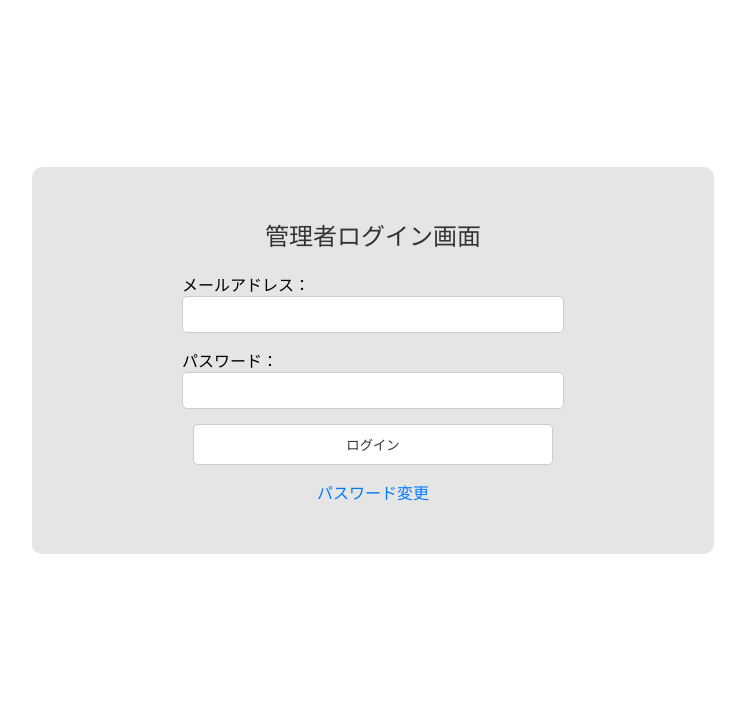
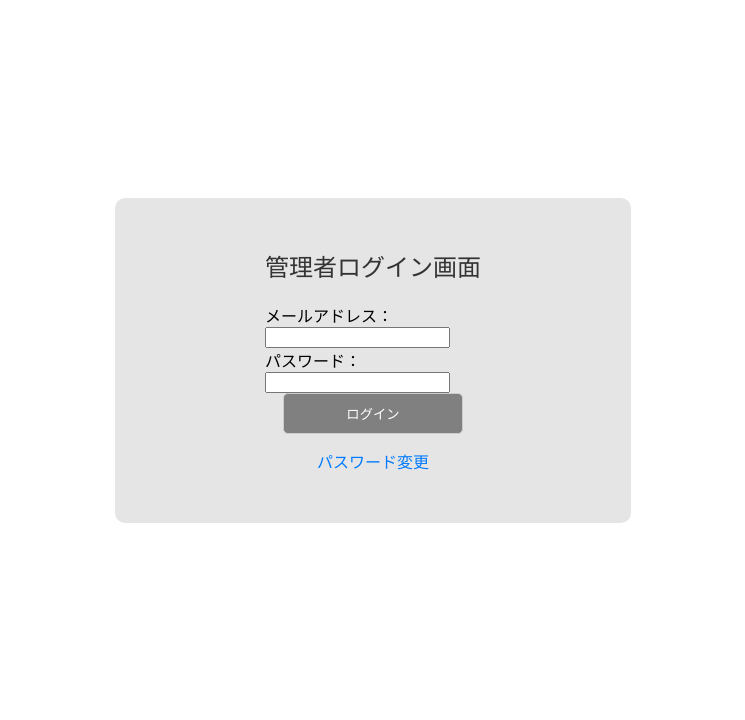
Before and after one commit to orenouserNamehaKawamura1/hackathon_d, a Flask app: page /admin/admin in a window 1280 px wide. Shown: the part 88-808 px from the top of the page, without its empty margins (267-1012 px from the left). Run offline with Flask 3, Linux system fonts and the light colour scheme.

Commit message:
cssの変更

```diff
--- a/user/account/static/css/login.css
+++ b/user/account/static/css/login.css
@@ -1,21 +1,17 @@
-/* スタイルのリセット */
-body, h1, p, button {
-    margin: 0;
-    padding: 0;
-  }
-
   /* ページ全体を中央揃えにする */
   .layout1 {
     display: flex;
     justify-content: center;
     align-items: center;
     height: 90vh;
-    background-color: #ffffff; /* ページの背景色をグレーに設定 */
+    background-color: #ffffff;
+    /* ページの背景色をグレーに設定 */
   }
 
   /* フォームのスタイル */
   form {
-    background-color: #E5E5E5; /* フォームの背景色を白に設定 */
+    background-color: #E5E5E5;
+    /* フォームの背景色を白に設定 */
     padding: 50px 150px;
     border-radius: 10px;
     text-align: center;
@@ -25,21 +21,8 @@ body, h1, p, button {
   .fsize {
     font-size: 24px;
     margin-bottom: 20px;
-    color: #333; /* タイトルの文字色をダークグレーに設定 */
-  }
-
-  /* 入力フィールドとボタンのスタイル */
-  input[type="email"],
-  input[type="password"],
-  button {
-    width: 360px;
-    padding: 10px;
-    margin-bottom: 15px;
     color: #333;
-    background-color: #ffffff;
-    border: 1px solid #ccc; /* フィールドとボタンにボーダーを追加 */
-  border-radius: 5px; /* ボタンを角丸にする */
-
+    /* タイトルの文字色をダークグレーに設定 */
   }
 
   /* エラーメッセージのスタイル */
@@ -51,11 +34,14 @@ body, h1, p, button {
   /* リンクのスタイル */
   a {
     text-decoration: none;
-    color: #007bff; /* リンクの文字色を青に設定 */
+    color: #007bff;
+    /* リンクの文字色を青に設定 */
   }
-  .merupasu{
- text-align: left;
+
+  .merupasu {
+    text-align: left;
   }
+
   /* ホバー時のリンクのスタイル */
   a:hover {
     text-decoration: underline;
@@ -63,9 +49,16 @@ body, h1, p, button {
 
   /* アカウント登録リンクのスタイル */
   .register-link {
-    margin-top: 10px; /* マージンを追加してログインボタンから下に移動 */
-    display: block; /* リンクをブロック要素に変更して横幅を100%に設定 */
+    margin-top: 10px;
+    /* マージンを追加してログインボタンから下に移動 */
+    display: block;
+    /* リンクをブロック要素に変更して横幅を100%に設定 */
   }
-  .account_center{
+
+  .account_center {
     text-align: center;
   }
+
+  button {
+    width: 180px;
+  }
```
